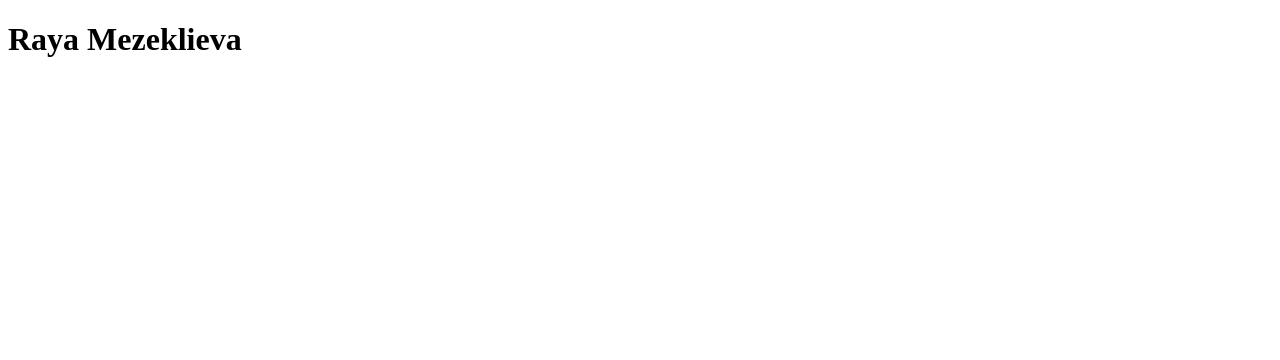
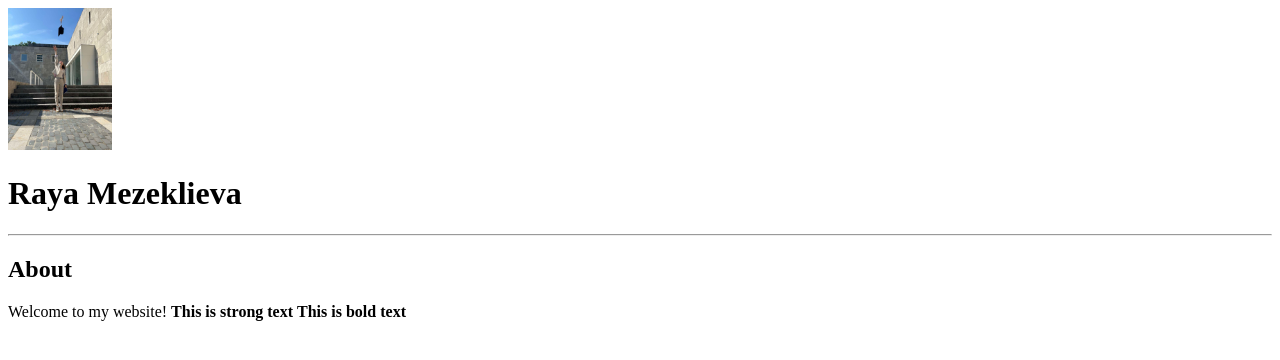
Before and after one commit to raya-mez/raya-mez.github.io, a plain HTML site: page index.html in a window 1280 px wide. Drawn offline with Linux system fonts and the light colour scheme.

Commit message:
revising html

```diff
--- a/index.html
+++ b/index.html
@@ -1,8 +1,16 @@
 <!DOCTYPE html>
-<html>
+<html lang="en">
 <head>
 <title>raya-mezeklieva</title>
+<img src="graduation-hat-throw.JPG" alt="picture of me" width="104" height="142">
+
 </head>
 <body>
 <h1>Raya Mezeklieva</h1>
+<hr>
+<h2>About</h2>
+<p>Welcome to my website!
+    <strong>This is strong text</strong>
+    <b>This is bold text</b>
+</p>
 </html>
```
Also changed, not shown: graduation-hat-throw.JPG (added).
